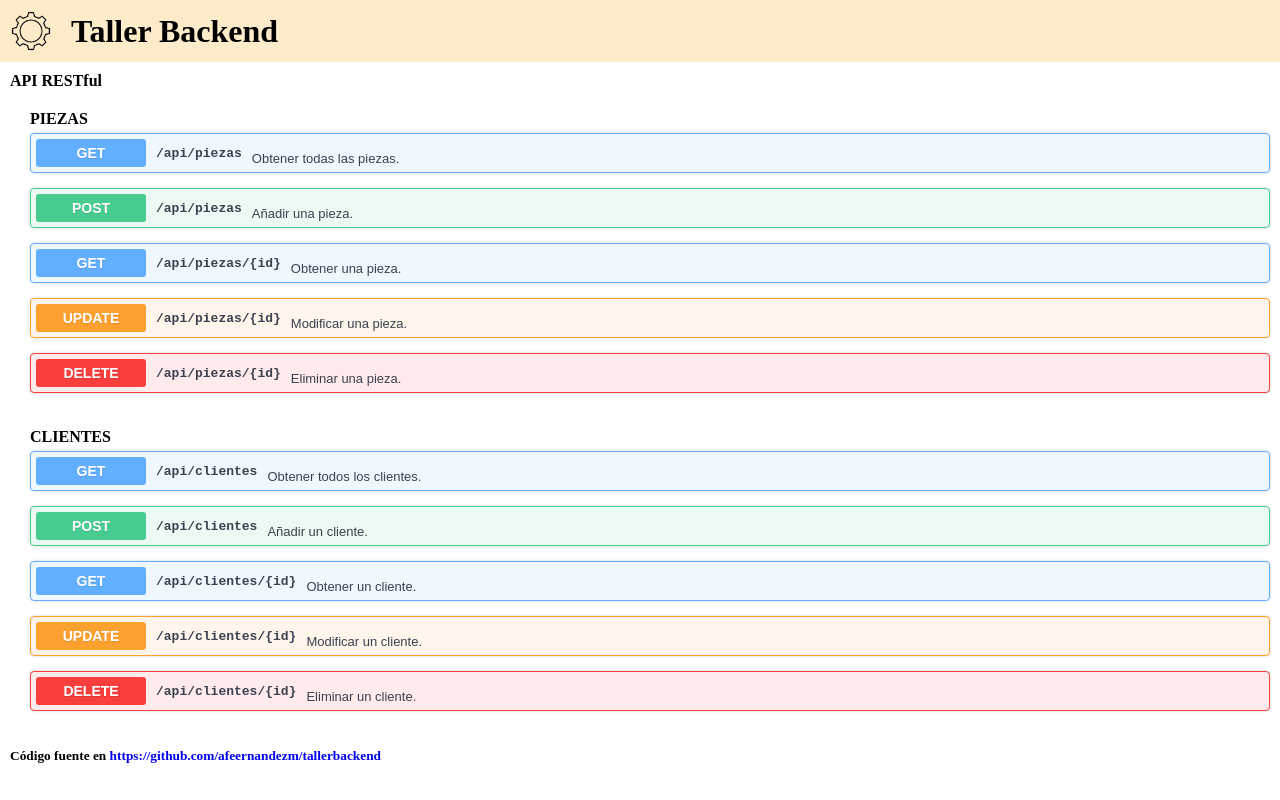
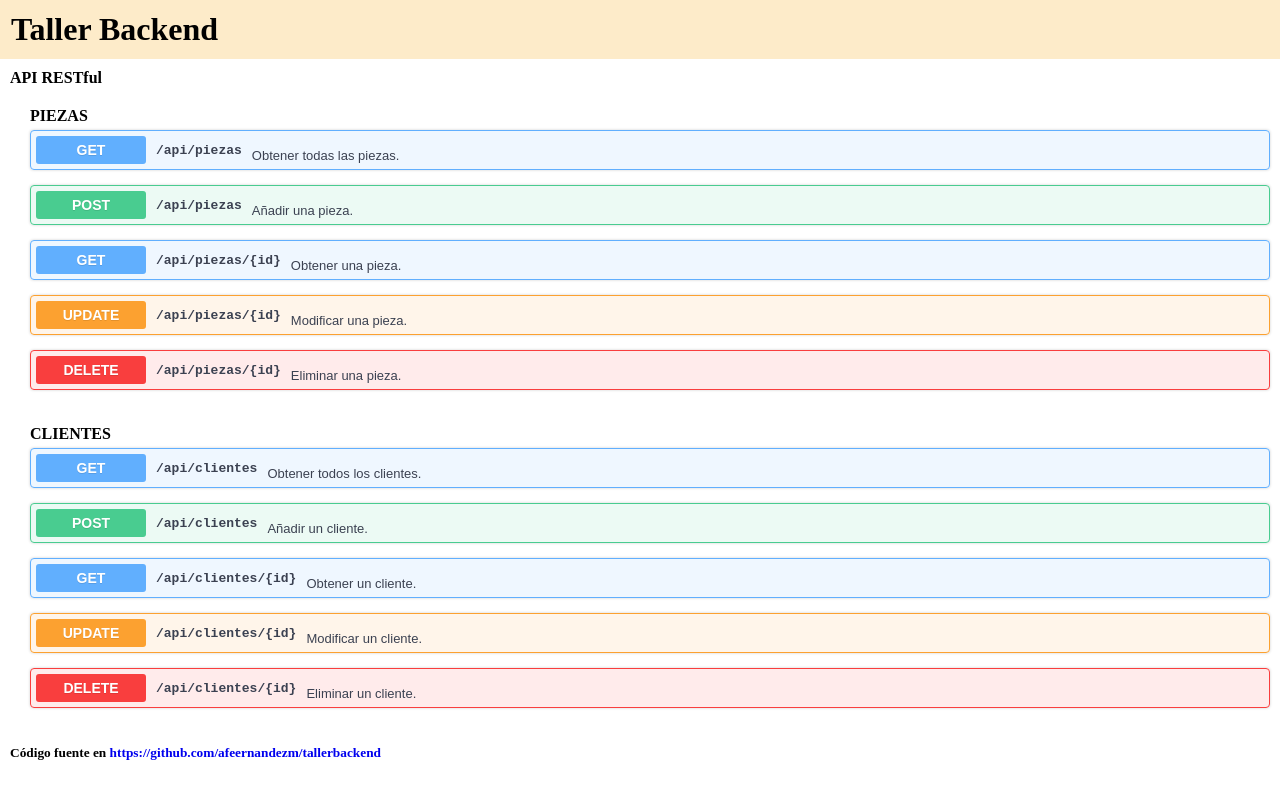
Before and after one commit to afeernandezm/tallerbackend, a website: page public/index.html in a window 1280 px wide. Drawn offline with Linux system fonts and the light colour scheme; a web font is replaced by a local one.

Commit message:
Add files via upload

```diff
--- a/public/index.html
+++ b/public/index.html
@@ -145,7 +145,6 @@
 
 <body>
     <div class="cabecera">
-        <img src="/favicon.png" id="favicon">
         <h1>Taller Backend</h1>
     </div>
 
```
